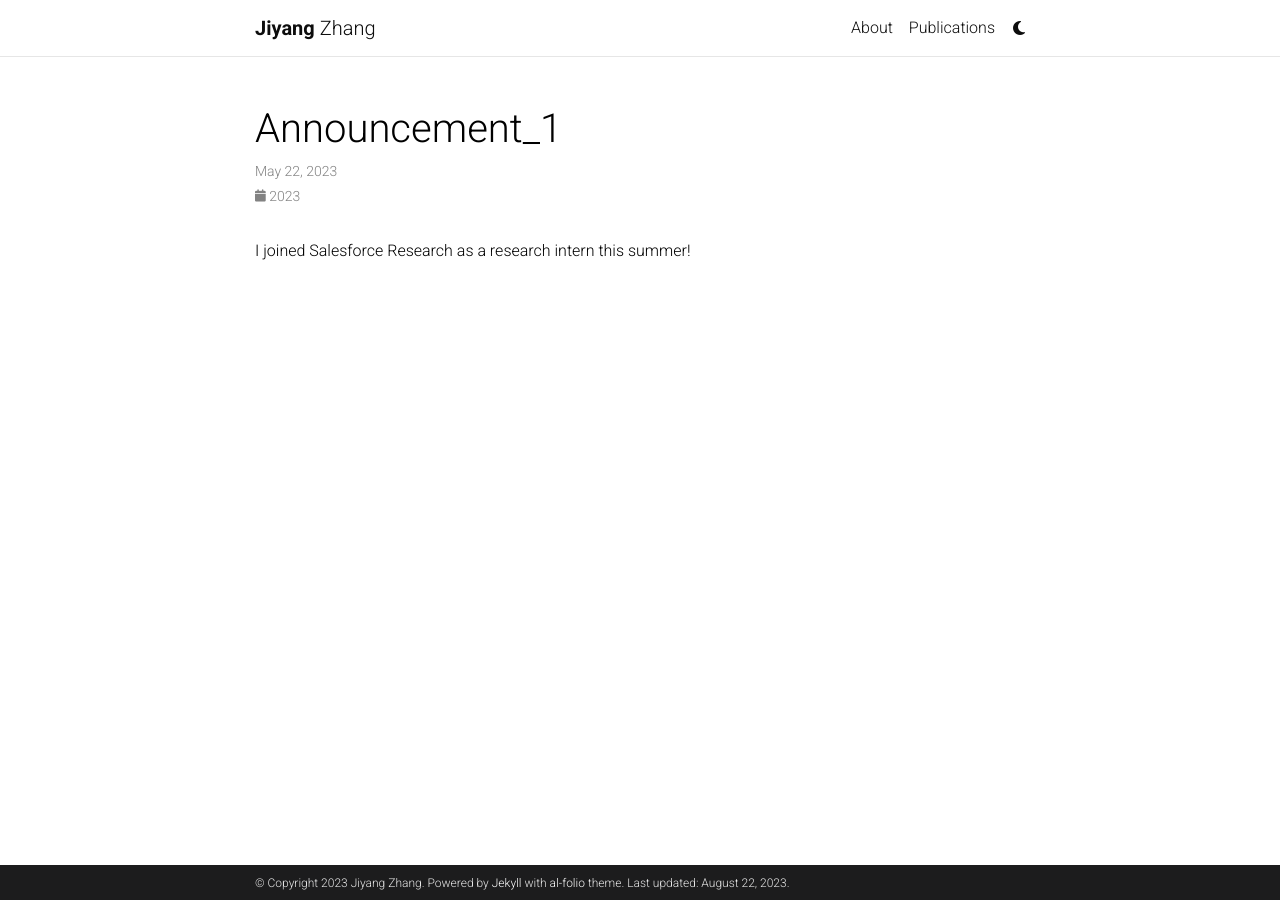
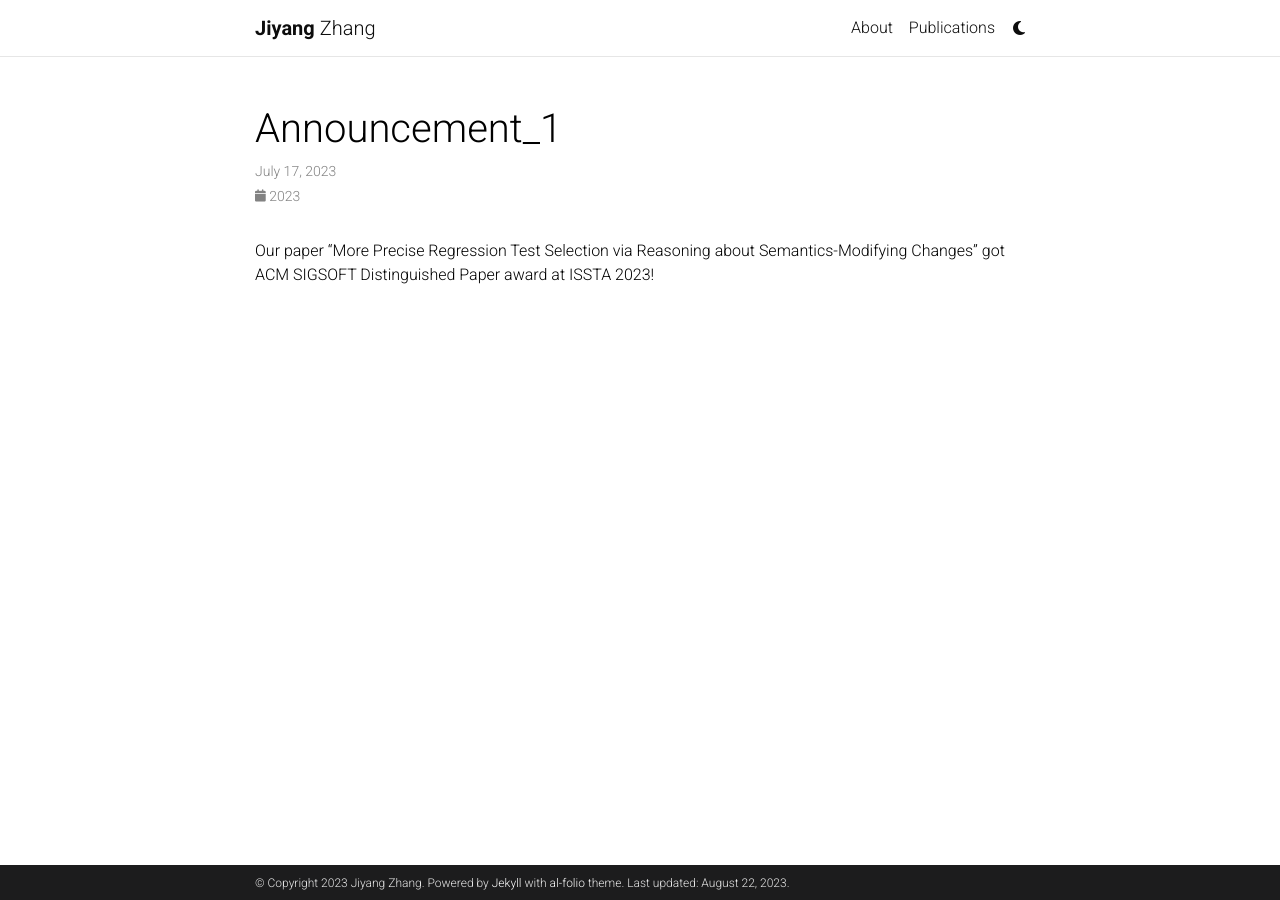
Before and after one commit to JiyangZhang/jiyangzhang.github.io, a Jekyll site: the page built from _news/announcement_1.md, in a window 1280 px wide. Built offline with Jekyll 4.4.1, drawn with Linux system fonts in a browser that asks for light colours; comment, search, counter and statistics services are not loaded; a style sheet for code colours, icons or effects is not loaded.

Commit message:
Update news

```diff
--- a/_news/announcement_1.md
+++ b/_news/announcement_1.md
@@ -1,8 +1,8 @@
 ---
 layout: post
-date: 2023-05-22 00:00:00-0400
+date: 2023-07-17 00:00:00-0400
 inline: true
 related_posts: false
 ---
 
-I joined Salesforce Research as a research intern this summer!
+Our paper "More Precise Regression Test Selection via Reasoning about Semantics-Modifying Changes" got ACM SIGSOFT Distinguished Paper award at ISSTA 2023!
```
